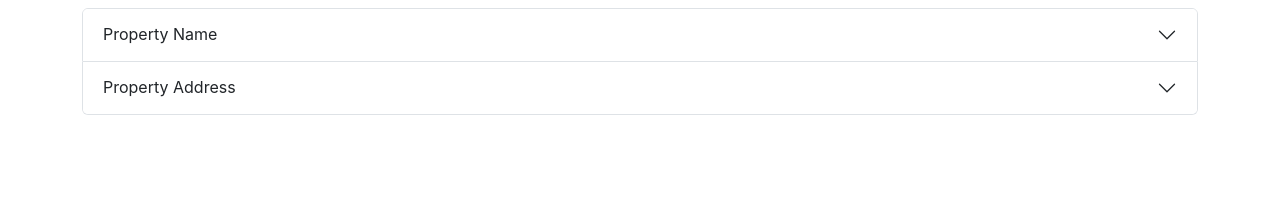
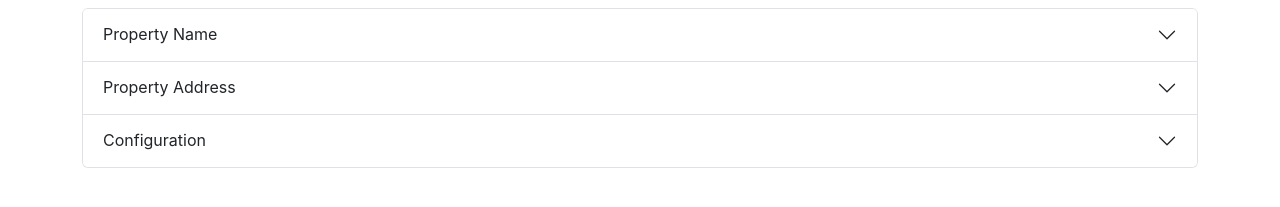
Before and after one commit to paturiUSC/itp404-final-project, a React (Create React App) app: page /reviews/-UNqBo6 in a window 1280 px wide. Shown: the part 581-788 px from the top of the page. Built offline with nearby package versions, Linux system fonts and the light colour scheme; no server answers; data requests are answered from the project's data file.

Commit message:
Updated complete review page

```diff
--- a/src/Routes/CompleteReview.jsx
+++ b/src/Routes/CompleteReview.jsx
@@ -108,6 +108,13 @@ export default function CompleteReview() {
         information={[
           { "Property Name": reviewedPropertyInformation?.title },
           { "Property Address": reviewedPropertyInformation?.address },
+          {
+            Configuration:
+              reviewedPropertyInformation?.bedrooms +
+              "b" +
+              reviewedPropertyInformation?.bathrooms +
+              "b",
+          },
         ]}
         activeAccordionKey={activeAccordionKeyForReviewedPropertyInfo}
         onSelect={(returnedActiveAccordionKey) => {
```
